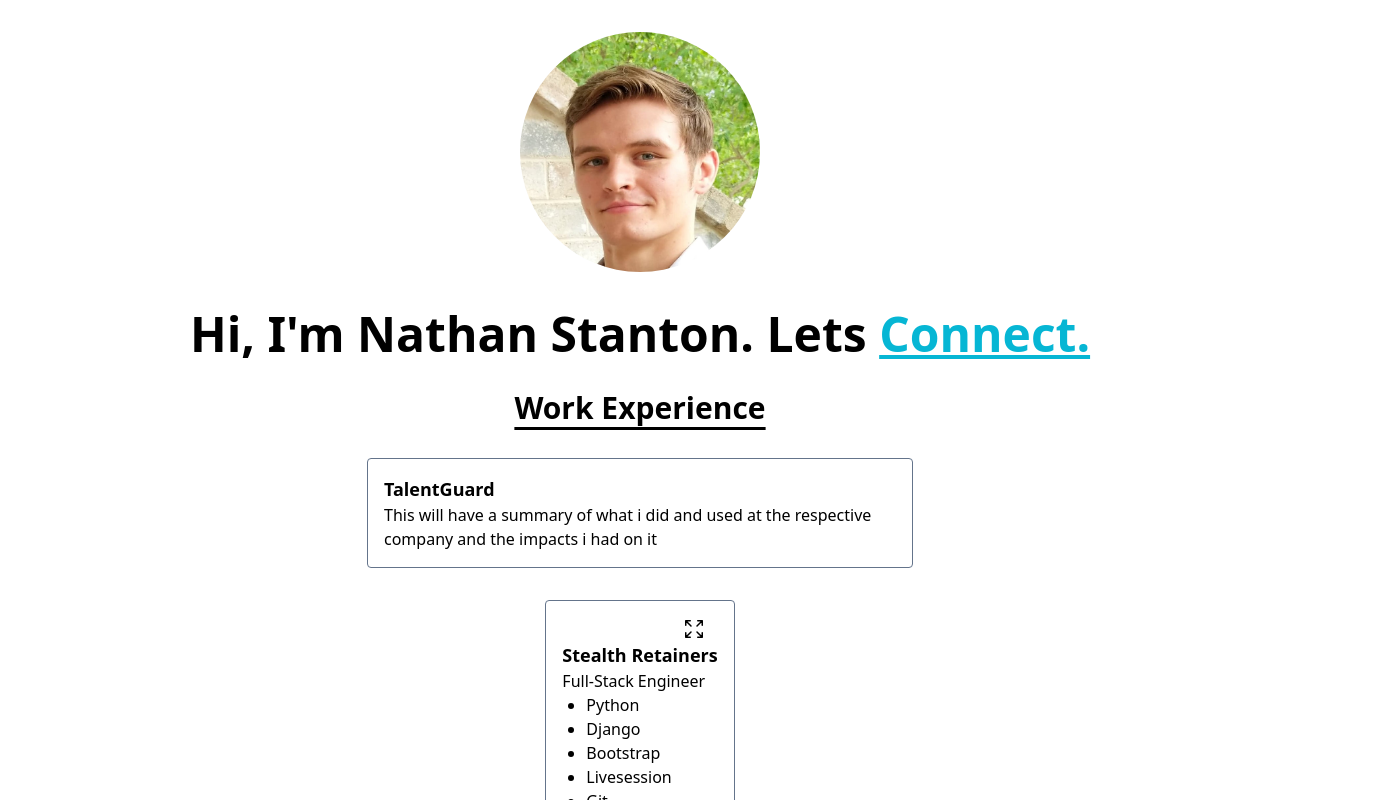
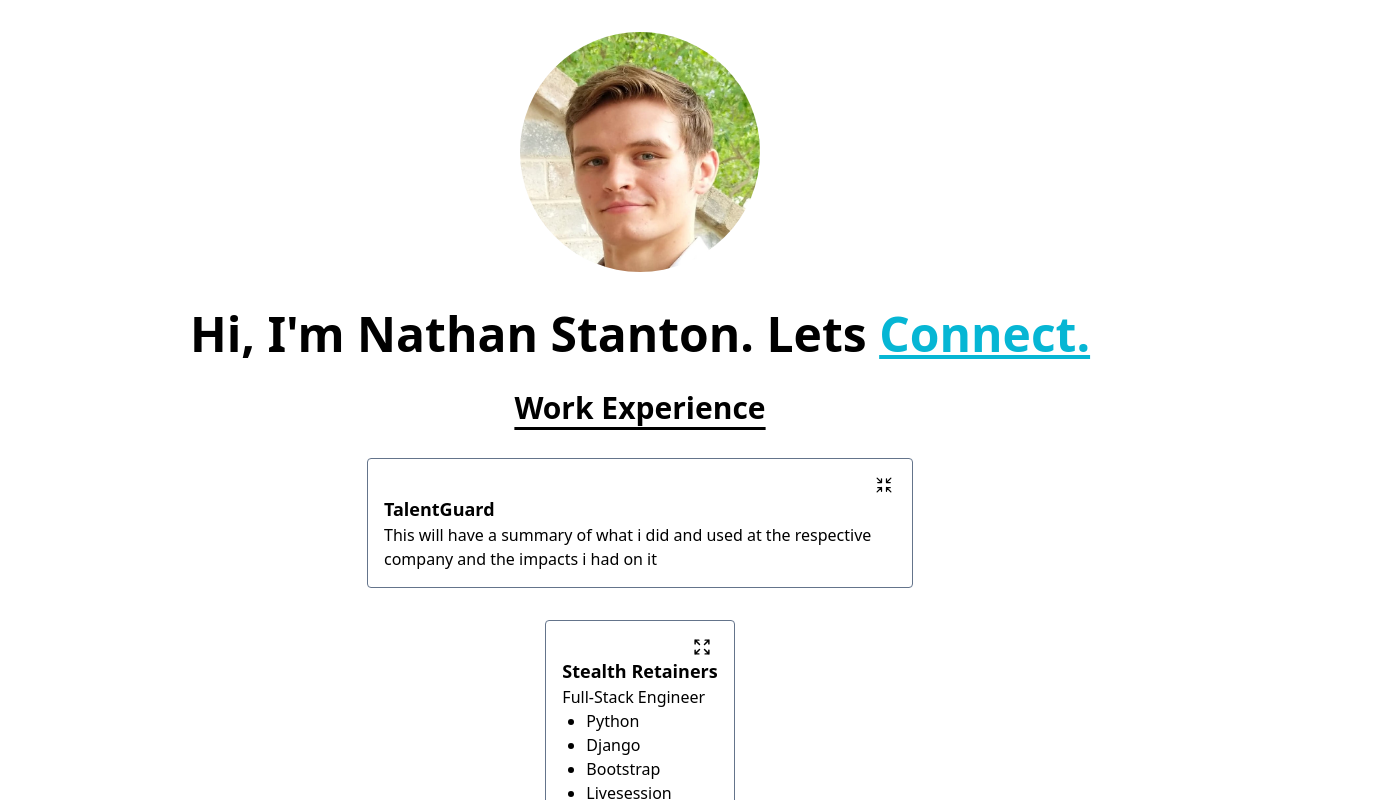
Before and after one commit to nwstanton/portfolio, a Next.js app: page / in a window 1280 px wide. Both pictures are taken after a click on the element 640 px from the left and 581 px from the top of the page. Shown: the top 800 px of the page, 1386 px wide, since content can reach past the window. Built offline with nearby package versions, Linux system fonts and the light colour scheme.

Commit message:
Added Shrink icon to cards

```diff
--- a/components/ExpCard.tsx
+++ b/components/ExpCard.tsx
@@ -29,8 +29,8 @@ summary : string
   const content = front ? (
     <>
     <div className="max-w-[210px] rounded border border-slate-500 from-green-300 to-blue-400 p-4 hover:border-white hover:bg-gradient-to-r hover:shadow-lg">
-      <div className="relative left-[120px] top-0">
-        <svg xmlns="http://www.w3.org/2000/svg" fill="none" viewBox="0 0 24 24" stroke-width="1.5" stroke="currentColor" className="w-6 h-6">
+      <div className="relative left-[130px] top-0">
+        <svg xmlns="http://www.w3.org/2000/svg" fill="none" viewBox="0 0 24 24" strokeWidth="1.75" stroke="currentColor" className="w-5 h-5">
         <path stroke-linecap="round" stroke-linejoin="round" d="M3.75 3.75v4.5m0-4.5h4.5m-4.5 0L9 9M3.75 20.25v-4.5m0 4.5h4.5m-4.5 0L9 15M20.25 3.75h-4.5m4.5 0v4.5m0-4.5L15 9m5.25 11.25h-4.5m4.5 0v-4.5m0 4.5L15 15" />
         </svg>
       </div>
@@ -48,6 +48,11 @@ summary : string
     <>
     <div className="max-w-prose rounded border border-slate-500 from-green-300 to-blue-400 p-4 hover:border-white hover:bg-gradient-to-r hover:shadow-lg">
     {icon && (<img className="rounded-full mb-6 h-10 w-10" src={icon.src} alt={icon.alt} />)}
+    <div className="relative left-[490px] top-0">
+      <svg xmlns="http://www.w3.org/2000/svg" fill="none" viewBox="0 0 24 24" strokeWidth="1.5" stroke="currentColor" className="w-5 h-5">
+      <path stroke-linecap="round" stroke-linejoin="round" d="M9 9V4.5M9 9H4.5M9 9L3.75 3.75M9 15v4.5M9 15H4.5M9 15l-5.25 5.25M15 9h4.5M15 9V4.5M15 9l5.25-5.25M15 15h4.5M15 15v4.5m0-4.5l5.25 5.25" />
+      </svg>
+    </div>
     <h2 className="text-lg font-bold text-black">{name}</h2>
     <p className='text-left max-w-lg'>{summary}</p>
     </div>
```
